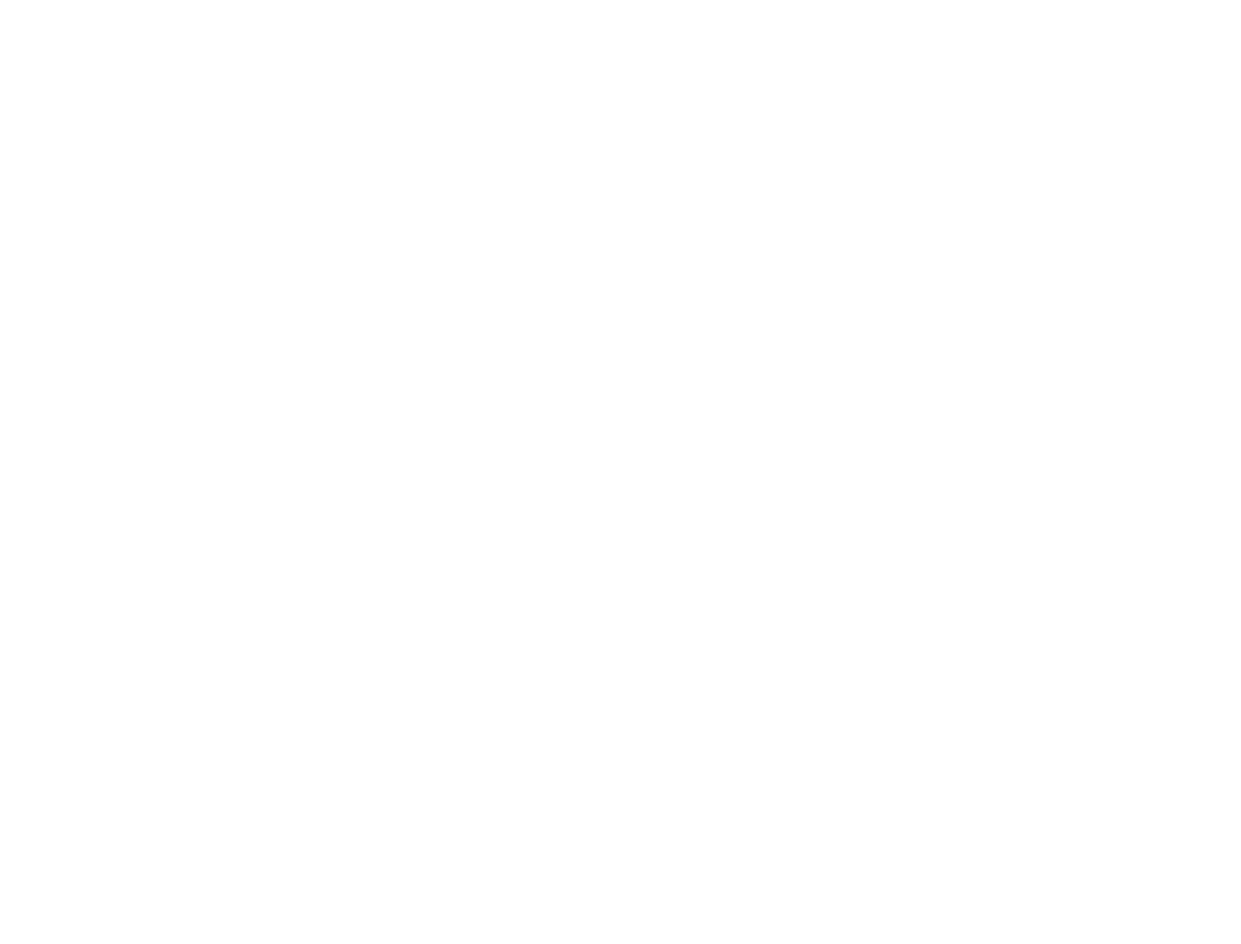
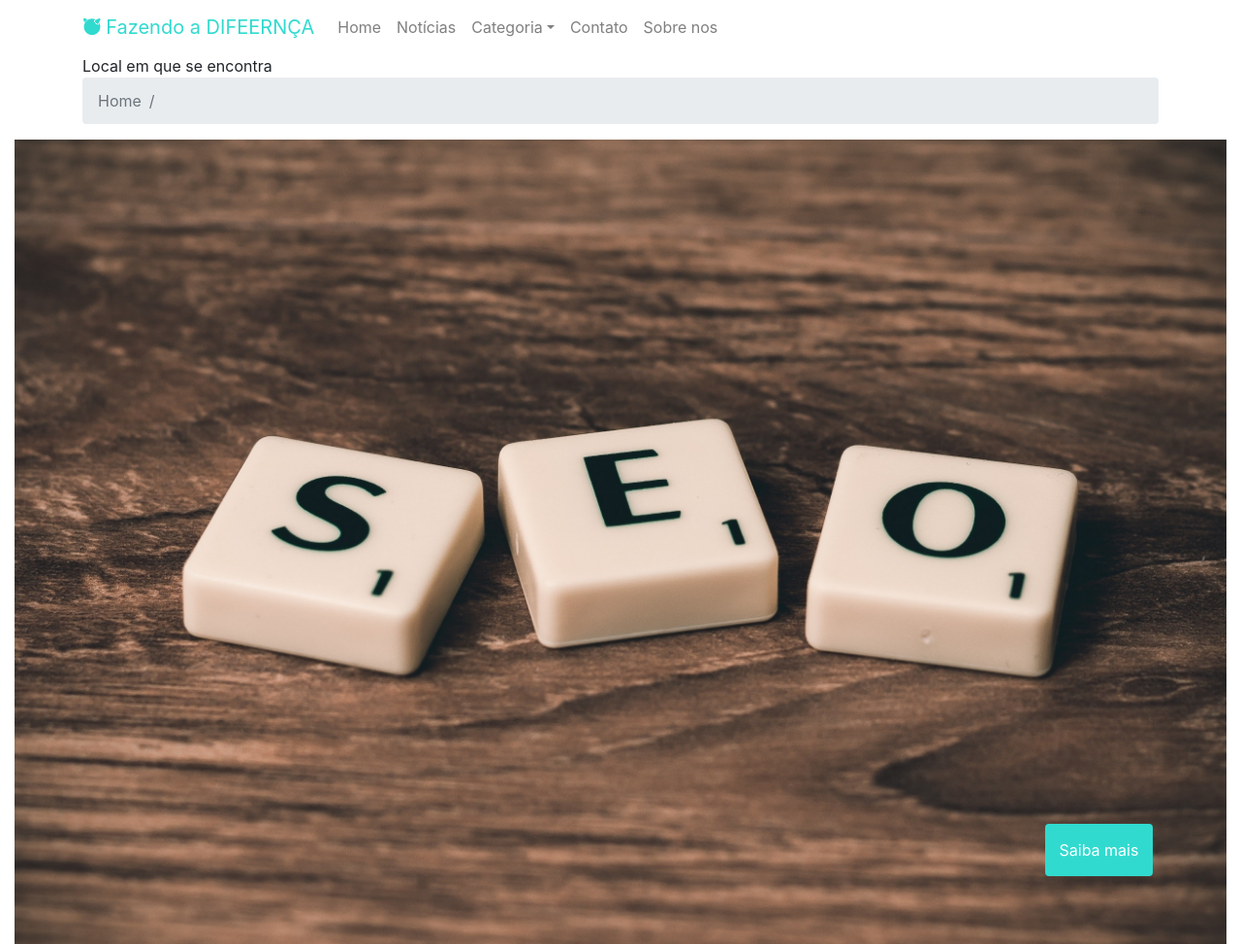
Before and after one commit to KellyMY/BootStrap-, a plain HTML site: page index.html in a window 1280 px wide. Shown: the whole page at 97% size. Before the commit the page ends 800 px from the top, so only its background shows below. Drawn offline with Linux system fonts and the light colour scheme.

Commit message:
Criação - design do menu

```diff
--- a/index.html
+++ b/index.html
@@ -3,8 +3,51 @@
 	<head>
 		<meta charset="utf-8"/>
 		<link rel="stylesheet" href="arquivos/css/bootstrap.min.css">
+		<link rel="stylesheet" href="style.css">
+		<script src="https://kit.fontawesome.com/ace95e225b.js" crossorigin="anonymous"></script>
 	</head>
 	<body>
+		<nav class="navbar navbar-expand-lg navbar-light container">
+			<a class="navbar-brand" href="#"><div class="colorBlue">
+					<i class="fab fa-freebsd"></i> Fazendo a DIFEERNÇA
+				</div></a>
+				<button class="navbar-toggler" type="button" data-toggle="collapse" data-target="#navbarSupportedContent" aria-controls="navbarSupportedContent" aria-expanded="false" aria-label="Toggle navigation">
+    				<span class="navbar-toggler-icon"></span>
+  				</button>
 
+
+			<div class="collapse navbar-collapse" id="navbarSupportedContent">
+				<ul class="navbar-nav mr-auto">
+					<li class="nav-item"><a class="nav-link" href="">Home</a></li>
+					<li class="nav-item"><a class="nav-link" href="">Notícias</a></li>
+					<li class="nav-item droopdown">
+						<a class="nav-link dropdown-toggle" href="#sub">Categoria</a>
+							<div class="dropdown-menu" aria-labelledby="navbarDropdown" id="sub">
+							<a class="dropdown-item" href="" >Aquáticos</a>
+							<a class="dropdown-teim" href="" >Terrestres</a>
+							<a class="dropdaown-item" href="">Aves</a>
+							<a class="dropdown-item" href="">Vida em dois</a>
+							</div>
+						</li>
+					<li class="nav-item"><a class="nav-link" href="">Contato</a></li>
+					<li class="nav-item"><a class="nav-link" href="">Sobre nos</a></li>
+				</ul>
+			</div>
+		</nav>
+		<div class="container">
+			<nav aria-label="breadcrumb">
+				Local em que se encontra
+				<ol class="breadcrumb">
+					<li class="breadcrumb-item active" aria-current="page">Home</li>
+					<li class="breadcrumb-item" aria-current="page"></li>
+				</ol>
+			</nav>
+		</div>
+		<div class="container-fluid">
+			<div class=" acima">
+				<img src="image/image1.jpg" width="100%" height="100%">
+				<button class="btn btn-light sobre">Saiba mais</button>
+			</div>
+		</div>
 	</body>
 </html>
--- /dev/null
+++ b/style.css
@@ -0,0 +1,21 @@
+.colorBlue{
+	color: #31DACF;
+}
+.acima{
+	display:inline-block;
+    position:relative;
+}
+.sobre{
+	position:absolute;
+    z-index:1;
+    top:85%;
+    left:85%;            /* altura para o botão */
+    padding:15px;
+    margin: 0;   /* margem à esquerda e ao topo metade da medida do botão */
+    border:0 none;
+    background:#31DACF;
+    color:white;
+}
+.sobre:hover{
+	color: #31DACF;
+}
```
